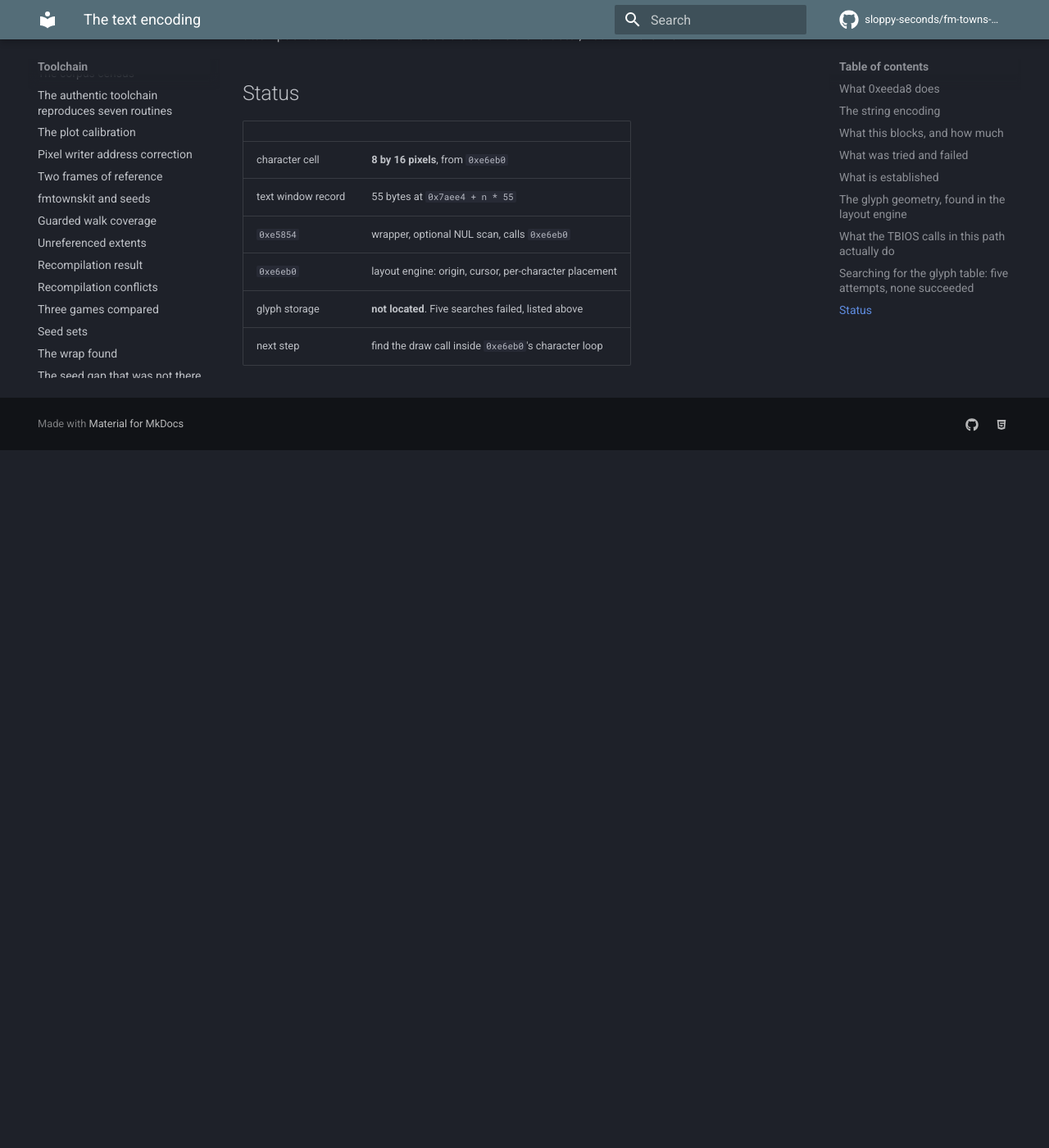
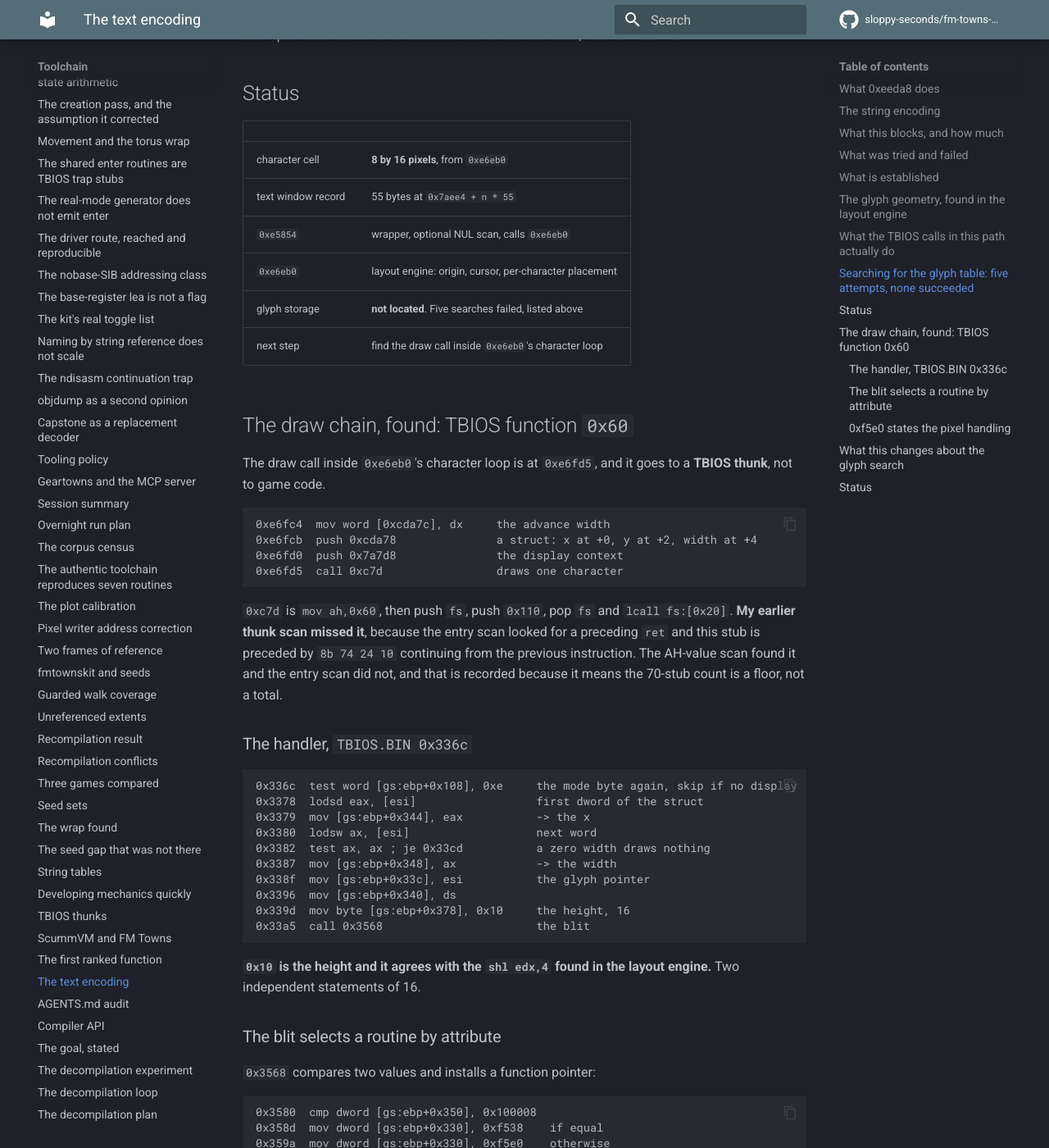
Before and after one commit to sloppy-seconds/fm-towns-ultima, an MkDocs documentation site: the page built from docs/text-encoding.md, in a window 1280 px wide and 1400 px high, scrolled down 4249 px. Shown: the whole window at 82% size. Built offline with MkDocs 1.6.1 and Material for MkDocs 9.7.7, drawn with Linux system fonts in a browser that asks for light colours; comment, search, counter and statistics services are not loaded; before the commit the page ends 4798 px from its top, so only the background shows below that; some of the changed text lies outside the part shown.

Commit message:
The draw call: character rendering is TBIOS AH 0x60, not game code
The draw call in 0xe6eb0's character loop is at 0xe6fd5 and it goes to a TBIOS
thunk:

  0xe6fc4  mov word [0xcda7c], dx     the advance width
  0xe6fcb  push 0xcda78               x at +0, y at +2, width at +4
  0xe6fd0  push 0x7a7d8               the display context
  0xe6fd5  call 0xc7d                 TBIOS AH 0x60

0xc7d is mov ah,0x60 then the usual push fs / push 0x110 / lcall fs:[0x20]. My
earlier thunk entry scan MISSED it, because it looks for a preceding ret and this
stub continues from 8b 74 24 10. The AH-value scan found it. So the 70-stub count
is a floor, not a total.

The handler at TBIOS.BIN 0x336c reads the struct with lodsd/lodsw, stores x to
[ebp+0x344], width to [ebp+0x348], the glyph pointer to [ebp+0x33c], and sets
byte [ebp+0x378] = 0x10. That is 16, and it agrees with the shl edx,4 found in the
layout engine: two independent statements of the cell height.

The blit at 0x3568 installs 0xf538 or 0xf5e0 depending on comparisons against
0x100008 and 0x100010. 0xf5e0 is the revealing one: it dispatches through a
four-entry table at 0xfad0 on the 0x34c attribute byte set by AH 0x15, then runs a
cascade of `not` over a byte count, shifted down from dwords to words to bytes. So
a glyph is a plain bitmap that is INVERTED while being merged.

THIS REFRAMES THE GLYPH SEARCH. All five failed attempts assumed the game reads a
table and feeds pixels. It does not: it hands a pointer to TBIOS. So the format is
whatever TBIOS expects, and the next search should be driven by what 0xe6eb0 puts
in that struct rather than by byte statistics.

````diff
--- a/docs/text-encoding.md
+++ b/docs/text-encoding.md
@@ -181,3 +181,94 @@ attempt should start from the code that draws a character, not from the file.
 | `0xe6eb0` | layout engine: origin, cursor, per-character placement |
 | glyph storage | **not located**. Five searches failed, listed above |
 | next step | find the draw call inside `0xe6eb0`'s character loop |
+
+
+## The draw chain, found: TBIOS function `0x60`
+
+The draw call inside `0xe6eb0`'s character loop is at `0xe6fd5`, and it goes to a **TBIOS thunk**,
+not to game code.
+
+```
+0xe6fc4  mov word [0xcda7c], dx     the advance width
+0xe6fcb  push 0xcda78               a struct: x at +0, y at +2, width at +4
+0xe6fd0  push 0x7a7d8               the display context
+0xe6fd5  call 0xc7d                 draws one character
+```
+
+`0xc7d` is `mov ah,0x60`, then push `fs`, push `0x110`, pop `fs` and `lcall fs:[0x20]`. **My earlier thunk
+scan missed it**, because the entry scan looked for a preceding `ret` and this stub is preceded by
+`8b 74 24 10` continuing from the previous instruction. The AH-value scan found it and the entry scan
+did not, and that is recorded because it means the 70-stub count is a floor, not a total.
+
+### The handler, `TBIOS.BIN 0x336c`
+
+```
+0x336c  test word [gs:ebp+0x108], 0xe     the mode byte again, skip if no display
+0x3378  lodsd eax, [esi]                  first dword of the struct
+0x3379  mov [gs:ebp+0x344], eax           -> the x
+0x3380  lodsw ax, [esi]                   next word
+0x3382  test ax, ax ; je 0x33cd           a zero width draws nothing
+0x3387  mov [gs:ebp+0x348], ax            -> the width
+0x338f  mov [gs:ebp+0x33c], esi           the glyph pointer
+0x3396  mov [gs:ebp+0x340], ds
+0x339d  mov byte [gs:ebp+0x378], 0x10     the height, 16
+0x33a5  call 0x3568                       the blit
+```
+
+**`0x10` is the height and it agrees with the `shl edx,4` found in the layout engine.** Two
+independent statements of 16.
+
+### The blit selects a routine by attribute
+
+`0x3568` compares two values and installs a function pointer:
+
+```
+0x3580  cmp dword [gs:ebp+0x350], 0x100008
+0x358d  mov dword [gs:ebp+0x330], 0xf538    if equal
+0x359a  mov dword [gs:ebp+0x330], 0xf5e0    otherwise
+0x35a6  cmp dword [gs:ebp+0x354], 0x100010
+0x35b3  mov dword [gs:ebp+0x334], 0xf538    if equal
+```
+
+`0xf538` computes a rectangle from the x, y and width fields. `0xf5e0` is the interesting one.
+
+### `0xf5e0` states the pixel handling
+
+```
+0xf5e0  movzx eax, byte [gs:ebp+0x34c]     the attribute set by AH 0x15
+0xf5e8  mov eax, cs:[eax*4 + 0xfad0]       a second dispatch table, four entries
+0xf5f7  test dl, 2
+0xf5fc  mov eax, 0xfc13                    one path
+0xf603  mov eax, 0xfe78                    the other
+0xf61a  mov cx, [gs:ebp+0x362]             a byte count
+0xf622  shr cx, 1 ; jae ...                odd byte: not byte [esi] ; inc esi
+0xf62a  shr cx, 1 ; jae ...                odd word: not word [esi] ; add esi, 2
+0xf635  not dword [esi] ; add esi, 4       then dwords
+```
+
+**The `not` cascade is a complemented copy**, so the glyph is stored as a plain bitmap and inverted
+while being merged. The loop's byte count comes from `[ebp+0x362]`, and the table at `0xfad0` has
+exactly **four** entries, `0xfae0`, `0xfb14`, `0xfb68` and `0xfbc0`, one per text attribute.
+
+## What this changes about the glyph search
+
+The five failed searches all assumed the game reads a glyph table out of `ENCHANT.EXP` and feeds
+pixels. It does not: **it hands a pointer to TBIOS and TBIOS renders.** So:
+
+- the glyph pointer in `[gs:ebp+0x33c]` comes from the caller's struct, and the caller is game code
+  in `0xe6eb0`'s loop
+- the format is whatever TBIOS expects, which the `not` cascade suggests is a plain 1bpp bitmap of
+  `0x362` bytes per row-block
+- a table in `ENCHANT.EXP` is still the most likely storage, and the search should now be driven by
+  what `0xe6eb0` puts in that struct rather than by byte statistics
+
+## Status
+
+| | |
+|---|---|
+| character cell | **8 by 16 pixels**, stated twice: `shl edx,4` and `[ebp+0x378]=0x10` |
+| draw call | `0xe6fd5` -> `0xc7d` -> TBIOS **AH 0x60** -> `TBIOS.BIN 0x336c` |
+| the blit | `TBIOS.BIN 0x3568`, installing `0xf538` or `0xf5e0` by attribute |
+| text attributes | four, dispatched through `TBIOS.BIN 0xfad0` |
+| pixel handling | a `not` cascade over a byte count, so a plain bitmap inverted on merge |
+| glyph storage | **not located**. The search now follows the struct built in `0xe6eb0` |
````
